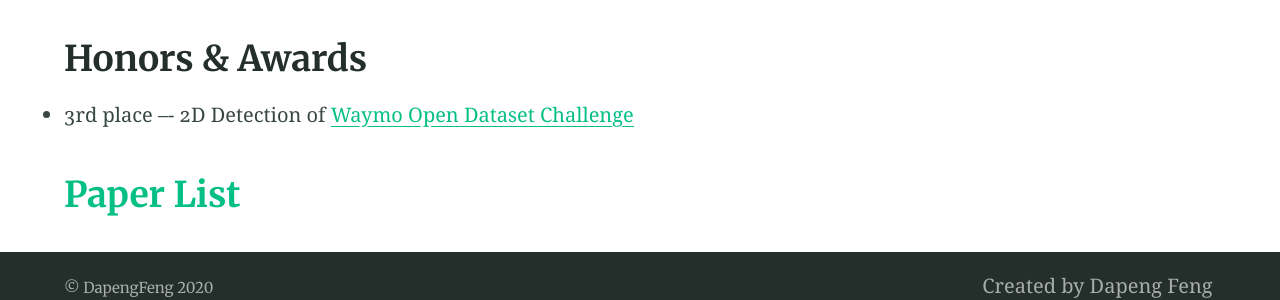
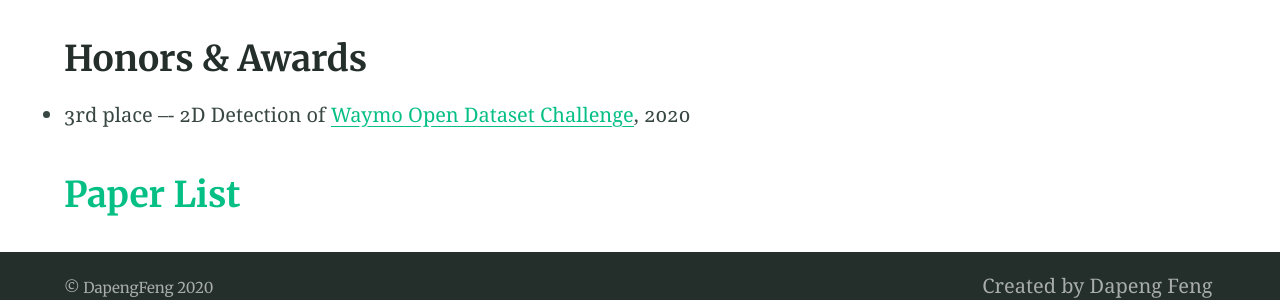
Before and after one commit to DapengFeng/dapengfeng.github.io, a Jekyll site: the page built from index.md, in a window 1280 px wide. Shown: the part 1230-1530 px from the top of the page. Built offline with Jekyll 4.4.1, drawn with Linux system fonts in a browser that asks for light colours; our own code applies the rules of GitHub Pages for plain Markdown files; a script that is not in the unit is left out.

Commit message:
update:2020-06-18

```diff
--- a/index.md
+++ b/index.md
@@ -16,7 +16,7 @@
 I'm interested in algorithms for **visual perception** (object recognition, localization, segmentation, pose estimation, ...) and **visual reasoning** (answering complex queries, often in natural lanuage, about images). My work explores topics in computer vision and machine/deep/statistical learning.
 
 ## Honors & Awards
-- 3rd place –- 2D Detection of [Waymo Open Dataset Challenge](https://waymo.com/open/challenges/2d-detection/#)
+- 3rd place –- 2D Detection of [Waymo Open Dataset Challenge](https://waymo.com/open/challenges/2d-detection/#), 2020
 
 ## [Paper List](/assets/references.pdf)
 
```
